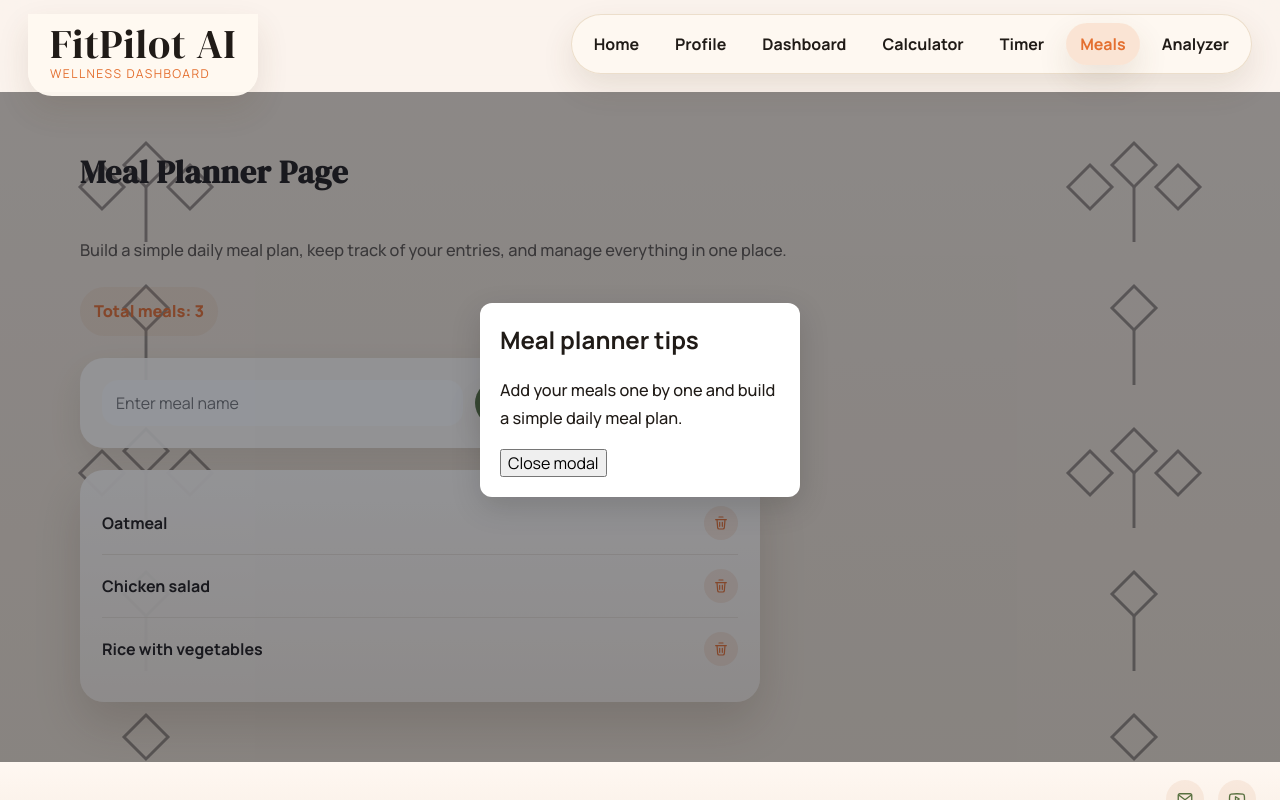
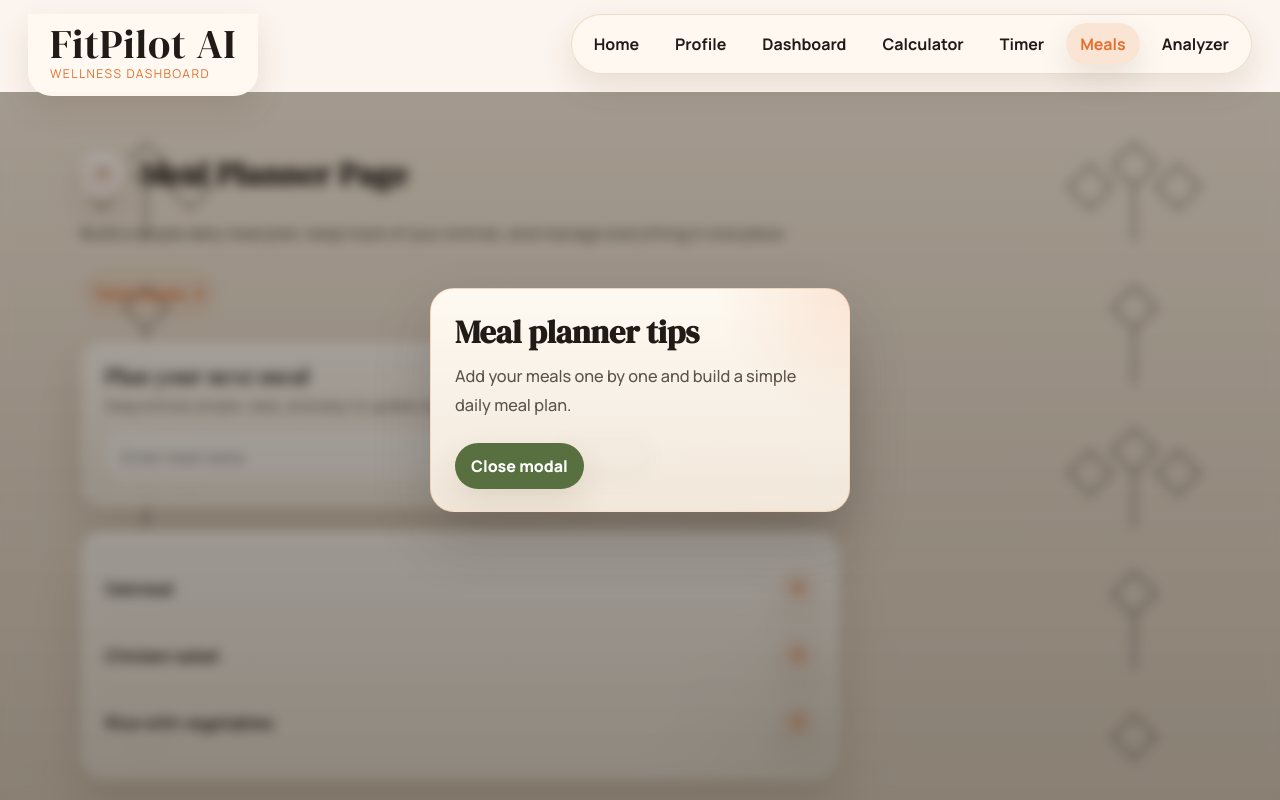
Before and after one commit to VladProtsyshyn/fitpilot-ai, a React (Vite) app: page /meals in a window 1280 px wide. Shown: the top 800 px of the page. Built offline with nearby package versions, Linux system fonts and the light colour scheme.

Commit message:
style: refine meals page, modal, and timer alignment

```diff
--- a/src/components/Modal/Modal.css
+++ b/src/components/Modal/Modal.css
@@ -1,46 +1,71 @@
 .modal-backdrop {
     position: fixed;
-    top: 0;
-    left: 0;
-    width: 100%;
-    height: 100%;
-    background-color: rgba(17, 24, 39, 0.45);
+    inset: 0;
+    z-index: 30;
     display: flex;
     align-items: center;
     justify-content: center;
+    padding: 24px;
+    background:
+        linear-gradient(180deg, rgba(22, 18, 14, 0.34), rgba(22, 18, 14, 0.46));
+    backdrop-filter: blur(6px);
 }
 
 .modal-content {
-    width: 320px;
-    padding: 20px;
-    background-color: white;
-    border-radius: 12px;
-    box-shadow: 0 10px 30px rgba(0, 0, 0, 0.15);
+    width: min(420px, 100%);
+    padding: 28px 24px 22px;
+    background:
+        radial-gradient(circle at top right, rgba(228, 111, 47, 0.14), transparent 28%),
+        linear-gradient(180deg, rgba(255, 250, 242, 0.99), rgba(245, 235, 222, 0.96));
+    border: 1px solid rgba(228, 111, 47, 0.16);
+    border-radius: 24px;
+    box-shadow: 0 26px 56px rgba(42, 33, 27, 0.22);
+    animation: modalReveal 220ms ease;
 }
 
-.meal-list ul {
-    margin: 0;
-    padding: 0;
-    list-style: none;
+.modal-content h2 {
+    margin: 0 0 14px;
+    font-family: 'DM Serif Display', serif;
+    font-size: 2rem;
+    line-height: 0.95;
+    color: var(--color-text);
 }
 
-.meal-list li {
-    display: flex;
-    align-items: center;
-    justify-content: space-between;
-    padding: 10px 0;
-    border-bottom: 1px solid #e5e7eb;
+.modal-content p {
+    margin: 0 0 22px;
+    color: var(--color-text-soft);
+    line-height: 1.8;
 }
 
-.meal-list li:last-child {
-    border-bottom: none;
+.modal-content button {
+    padding: 12px 16px;
+    border: none;
+    border-radius: 999px;
+    background-color: var(--color-primary);
+    color: white;
+    font-weight: 800;
+    box-shadow: var(--shadow-soft);
+    cursor: pointer;
+    transition:
+        transform var(--transition-base),
+        background-color var(--transition-base),
+        box-shadow var(--transition-base);
 }
 
-.meal-list button {
-    padding: 6px 10px;
-    border: none;
-    border-radius: 8px;
-    background-color: #ef4444;
-    color: white;
-    cursor: pointer;
+.modal-content button:hover {
+    background-color: var(--color-primary-hover);
+    transform: translateY(-2px);
+    box-shadow: var(--shadow-medium);
 }
+
+@keyframes modalReveal {
+    from {
+        opacity: 0;
+        transform: translateY(10px) scale(0.98);
+    }
+
+    to {
+        opacity: 1;
+        transform: translateY(0) scale(1);
+    }
+}
--- a/src/pages/MealPlannerPage/MealPlannerPage.css
+++ b/src/pages/MealPlannerPage/MealPlannerPage.css
@@ -1,6 +1,25 @@
 .meal-page {
     display: grid;
     gap: 22px;
+}
+
+.page-heading {
+    display: flex;
+    align-items: center;
+    gap: 12px;
+}
+
+.page-heading img {
+    width: 48px;
+    height: 48px;
+    object-fit: cover;
+    border-radius: 12px;
+    border: 1px solid rgba(231, 220, 205, 0.9);
+    box-shadow: var(--shadow-soft);
+}
+
+.page-heading h1 {
+    margin: 0;
 }
 
 .meal-page > p:first-of-type {
@@ -24,20 +43,53 @@
     display: flex;
     flex-wrap: wrap;
     gap: 12px;
-    max-width: 680px;
-    padding: 22px;
-    background-color: rgba(255, 250, 242, 0.92);
-    border: 1px solid var(--color-border);
+    max-width: 760px;
+    padding: 24px;
+    background:
+        radial-gradient(circle at top right, rgba(228, 111, 47, 0.1), transparent 24%),
+        linear-gradient(180deg, rgba(255, 250, 242, 0.96), rgba(245, 235, 222, 0.94));
+    border: 1px solid rgba(228, 111, 47, 0.14);
     border-radius: var(--radius-lg);
-    box-shadow: var(--shadow-soft);
+    box-shadow: var(--shadow-medium);
+}
+
+.meal-form-heading {
+    display: grid;
+    gap: 6px;
+    width: 100%;
+}
+
+.meal-form-heading p {
+    margin: 0;
+    font-family: 'DM Serif Display', serif;
+    font-size: 1.45rem;
+    line-height: 1;
+}
+
+.meal-form-heading span {
+    color: var(--color-text-soft);
+    font-size: 0.94rem;
+    line-height: 1.65;
 }
 
 .meal-form input {
     flex: 1 1 220px;
-    padding: 12px 14px;
-    background-color: var(--color-surface-strong);
-    border: 1px solid var(--color-border);
+    padding: 14px 16px;
+    background:
+        linear-gradient(180deg, rgba(255, 253, 248, 0.98), rgba(252, 244, 235, 0.96));
+    border: 1px solid rgba(228, 111, 47, 0.16);
     border-radius: var(--radius-md);
+    box-shadow: inset 0 1px 0 rgba(255, 255, 255, 0.6);
+    font-size: 1rem;
+    color: var(--color-text);
+}
+
+.meal-form input:focus {
+    outline: none;
+    border-color: rgba(111, 123, 82, 0.72);
+    box-shadow:
+        0 0 0 4px rgba(111, 123, 82, 0.14),
+        inset 0 1px 0 rgba(255, 255, 255, 0.6);
 }
 
 .meal-form button {
@@ -55,18 +107,29 @@
         box-shadow var(--transition-base);
 }
 
+.meal-form button:last-child {
+    background-color: rgba(228, 111, 47, 0.14);
+    color: var(--color-accent);
+}
+
 .meal-form button:hover {
     background-color: var(--color-primary-hover);
     transform: translateY(-2px);
     box-shadow: var(--shadow-medium);
 }
 
+.meal-form button:last-child:hover {
+    background-color: rgba(228, 111, 47, 0.22);
+    color: var(--color-accent);
+}
+
 .meal-list {
-    max-width: 680px;
-    padding: 22px;
+    max-width: 760px;
+    padding: 24px;
     background:
-        linear-gradient(180deg, rgba(255, 250, 242, 0.96), rgba(245, 235, 222, 0.92));
-    border: 1px solid var(--color-border);
+        radial-gradient(circle at bottom right, rgba(111, 123, 82, 0.1), transparent 24%),
+        linear-gradient(180deg, rgba(255, 250, 242, 0.98), rgba(245, 235, 222, 0.94));
+    border: 1px solid rgba(111, 123, 82, 0.14);
     border-radius: var(--radius-lg);
     box-shadow: var(--shadow-medium);
 }
@@ -82,7 +145,7 @@
     align-items: center;
     justify-content: space-between;
     gap: 14px;
-    padding: 14px 0;
+    padding: 16px 0;
     border-bottom: 1px solid rgba(231, 220, 205, 0.85);
 }
 
@@ -92,7 +155,7 @@
 
 .meal-name {
     display: block;
-    font-size: 1rem;
+    font-size: 1.05rem;
     font-weight: 700;
     color: var(--color-text);
 }
@@ -108,13 +171,16 @@
     border-radius: 999px;
     background-color: rgba(215, 140, 91, 0.16);
     color: var(--color-accent);
+    box-shadow: var(--shadow-soft);
     cursor: pointer;
     transition:
         transform var(--transition-base),
-        background-color var(--transition-base);
+        background-color var(--transition-base),
+        box-shadow var(--transition-base);
 }
 
 .meal-list button:hover {
     transform: translateY(-1px);
     background-color: rgba(215, 140, 91, 0.24);
+    box-shadow: var(--shadow-medium);
 }
--- a/src/pages/MealPlannerPage/MealPlannerPage.jsx
+++ b/src/pages/MealPlannerPage/MealPlannerPage.jsx
@@ -67,11 +67,19 @@ function MealPlannerPage() {
 
     return (
         <div className="meal-page">
-            <h1>Meal Planner Page</h1>
+            <div className="page-heading">
+                <img src="/meals-card.png" alt="Meals page icon" />
+                <h1>Meal Planner Page</h1>
+            </div>
             <p>Build a simple daily meal plan, keep track of your entries, and manage everything in one place.</p>
             <p>Total meals: {meals.length}</p>
 
             <div className="meal-form">
+                <div className="meal-form-heading">
+                    <p>Plan your next meal</p>
+                    <span>Keep entries simple, clear, and easy to update during the day.</span>
+                </div>
+
                 <input
                     type="text"
                     placeholder="Enter meal name"
--- a/src/pages/TimerPage/TimerPage.css
+++ b/src/pages/TimerPage/TimerPage.css
@@ -36,6 +36,7 @@
 
 .timer-card {
     width: min(860px, 100%);
+    margin: 0 auto;
     display: grid;
     grid-template-columns: minmax(0, 1fr) 280px;
     align-items: center;
```
